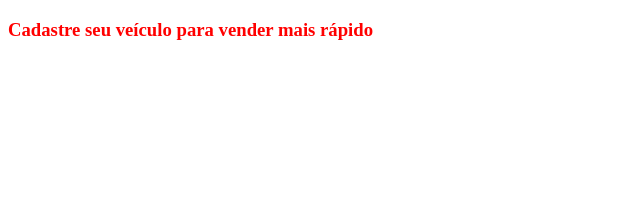
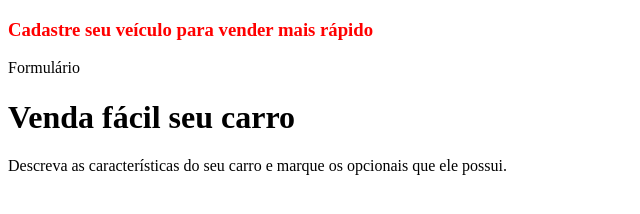
Before and after one commit to igoraraujonascimento-stack/projetoformulario, a plain HTML site: page index.html in a window 1280 px wide. Shown: the whole page, without its empty margins (0-640 px from the left). Drawn offline with Linux system fonts and the light colour scheme.

Commit message:
criando html

```diff
--- a/index.html
+++ b/index.html
@@ -11,6 +11,15 @@
         <header class="cabecalho">
             <h3>Cadastre seu veículo para vender mais rápido</h3>
         </header>
+        <div class="form-container">
+            <div class="form-header">
+                <p>Formulário</p>
+            </div>
+        </div>
+        <div class="form-body">
+            <h1 class="titulo-form">Venda fácil seu carro</h1>
+            <p>Descreva as características do seu carro e marque os opcionais que ele possui.</p>
+        </div>
     </div>
 
 </body>
```
